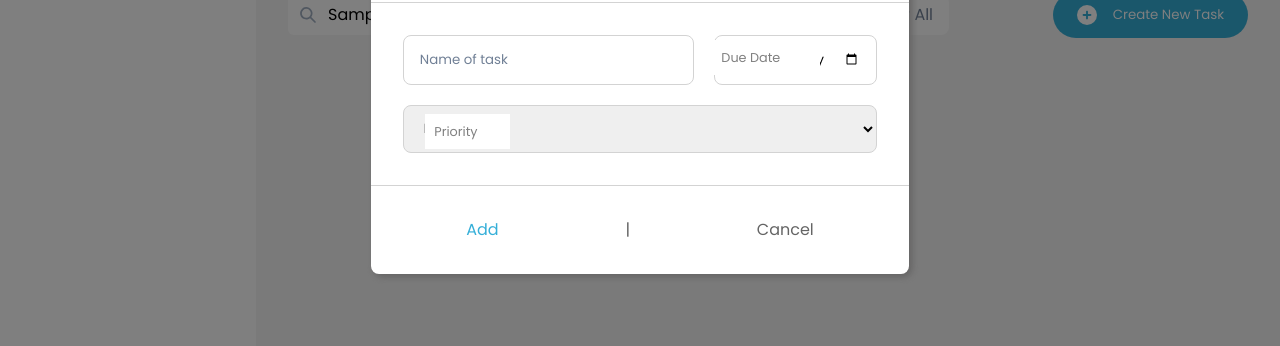
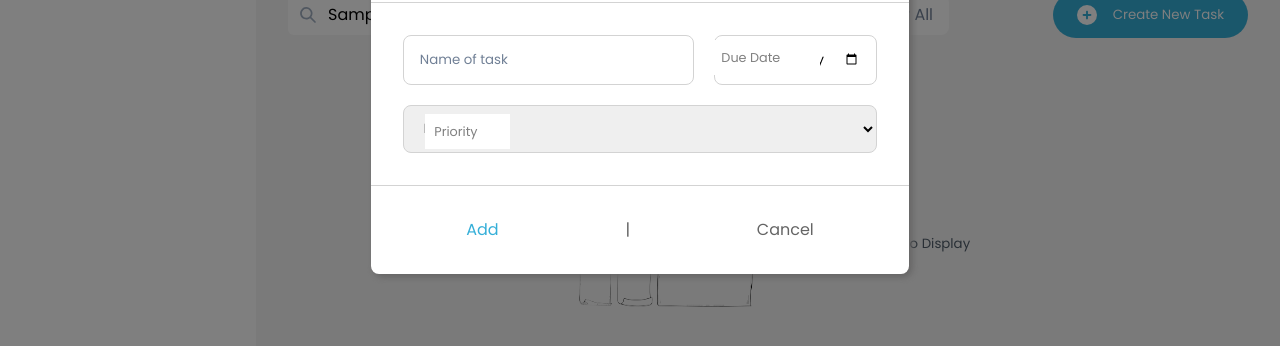
Before and after one commit to NeeshuSharmaa/focusFlow, a React (Vite) app: page / in a window 1280 px wide. Both pictures are taken after typing "Sample" into the empty fields and a click on the button "Create New Task". Shown: the part 308-654 px from the top of the page. Built offline with nearby package versions, Linux system fonts and the light colour scheme.

Commit message:
feat: edge case- no tasksToDisplay

```diff
--- a/src/pages/home/Home.jsx
+++ b/src/pages/home/Home.jsx
@@ -105,6 +105,16 @@ export default function Home() {
           </div>
         </div>
       )}
+      {tasksToDisplay.length === 0 && (
+        <div className="no-tasks">
+          <img src="no-tasks.png" alt="no-tasks-illustration" />
+          <div>
+            <span>No tasks</span>
+            <small>Oops! No Tasks To Display</small>
+          </div>
+        </div>
+      )}
+
       <TaskModal
         setShowTaskModal={setShowTaskModal}
         showTaskModal={showTaskModal}
```
